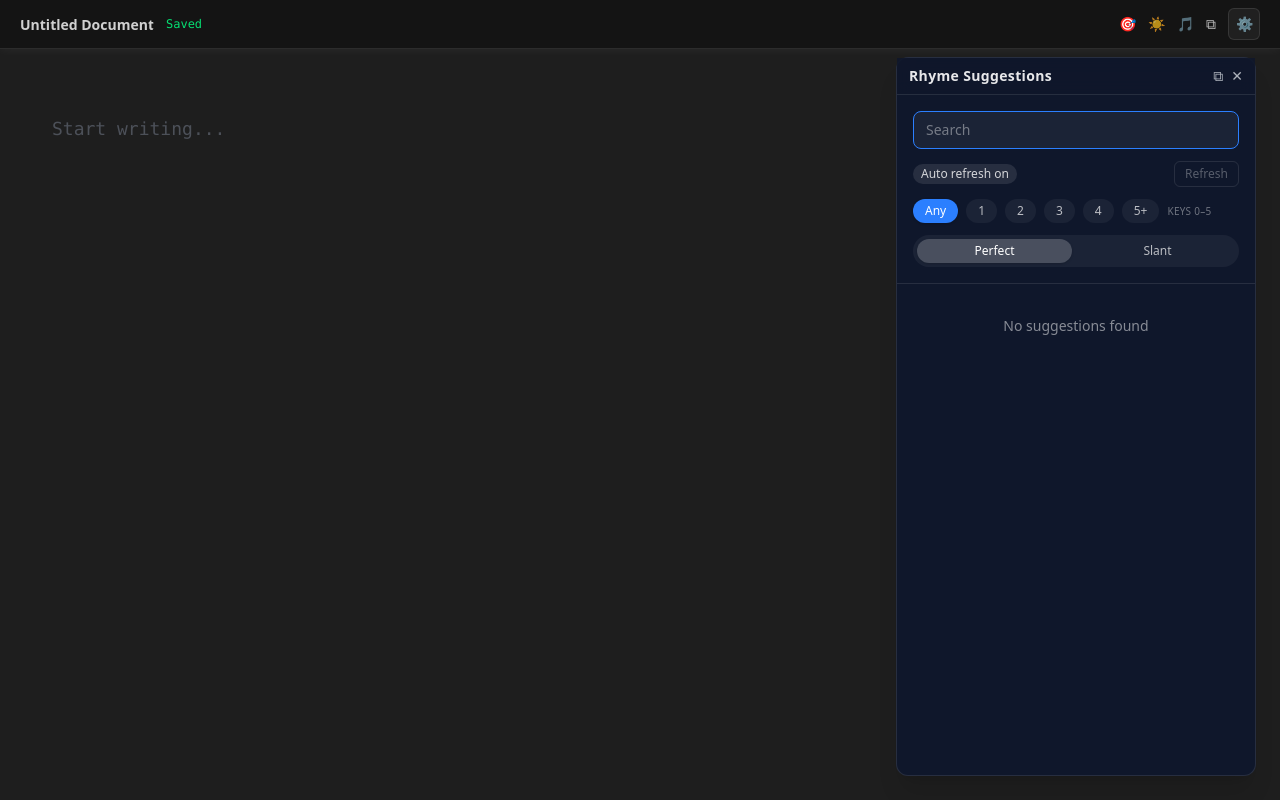
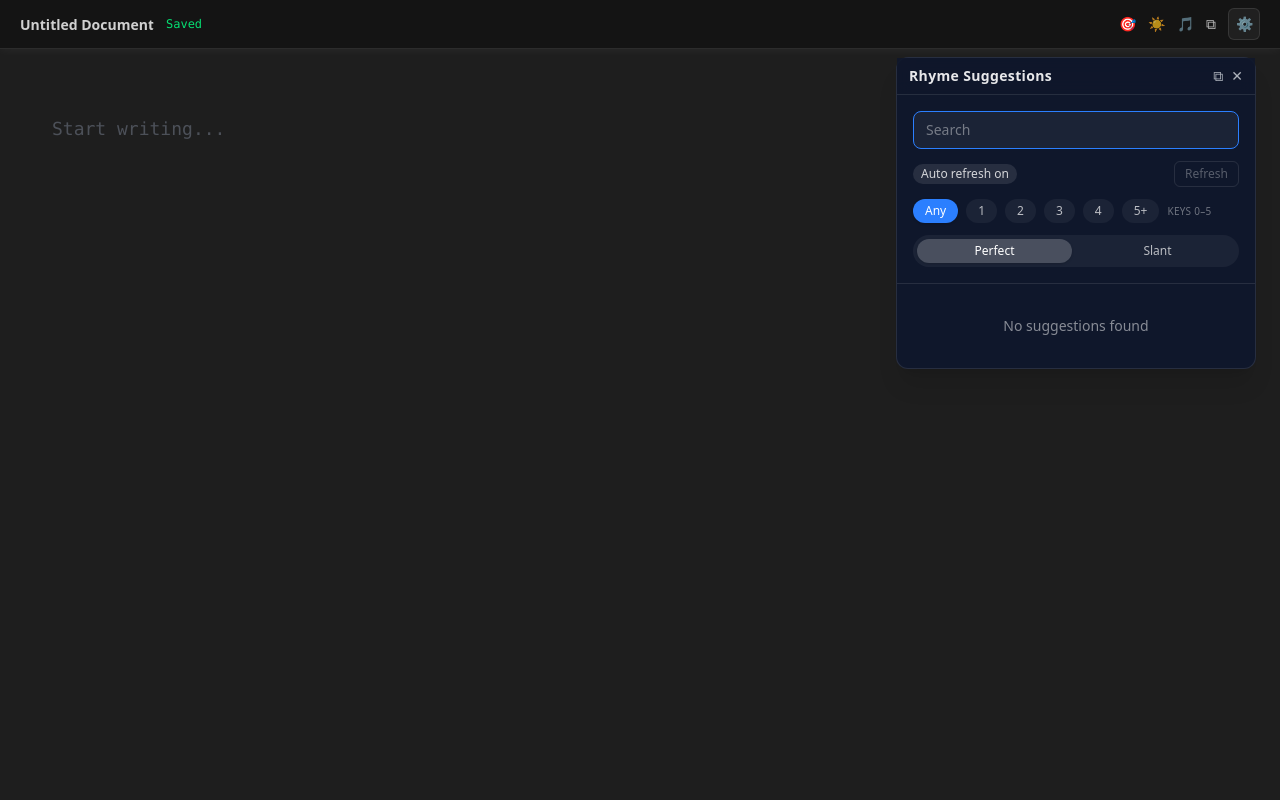
Before and after one commit to ClayTheMisfit/rhyme-lines, a Next.js app: page / in a window 1280 px wide. Built offline with nearby package versions, Linux system fonts and the light colour scheme.

Commit message:
Scope rhyme suggestion keyboard handling to panel (#35)

```diff
--- a/src/components/rhyme/RhymeSuggestionsPanel.tsx
+++ b/src/components/rhyme/RhymeSuggestionsPanel.tsx
@@ -49,6 +49,7 @@ function matchesFilter(suggestion: AggregatedSuggestion, filter: SyllableFilter)
 export function RhymeSuggestionsPanel({ isOpen, onClose, activeWord }: Props) {
   const searchRef = React.useRef<HTMLInputElement>(null)
   const suggestionsRef = React.useRef<AggregatedSuggestion[]>([])
+  const panelRef = React.useRef<HTMLDivElement>(null)
 
   const {
     activeTab,
@@ -174,50 +175,64 @@ export function RhymeSuggestionsPanel({ isOpen, onClose, activeWord }: Props) {
     }
   }, [])
 
-  const handleKeyDown = React.useCallback((e: KeyboardEvent) => {
+  const handleKeyDown = React.useCallback(
+    (event: React.KeyboardEvent<HTMLDivElement>) => {
       if (!panelOpen) return
 
-    const target = e.target as HTMLElement | null
-    const isTypingField = !!target && (target.tagName === 'INPUT' || target.tagName === 'TEXTAREA' || target.isContentEditable)
-
-    if (!e.metaKey && !e.ctrlKey && !e.altKey && e.key >= '0' && e.key <= '5') {
-      if (isTypingField) return
-      e.preventDefault()
-      setFilter(Number(e.key) as SyllableFilter)
+      const target = event.target as HTMLElement | null
+      if (panelRef.current && target && !panelRef.current.contains(target)) {
         return
       }
 
-    if (e.key === 'Escape') {
-      e.preventDefault()
+      const isTypingField =
+        !!target &&
+        (target.tagName === 'INPUT' ||
+          target.tagName === 'TEXTAREA' ||
+          target.isContentEditable)
+
+      if (!event.metaKey && !event.ctrlKey && !event.altKey && event.key >= '0' && event.key <= '5') {
+        if (isTypingField) return
+        event.preventDefault()
+        setFilter(Number(event.key) as SyllableFilter)
+        return
+      }
+
+      if (event.key === 'Escape') {
+        event.preventDefault()
         closePanel()
         onClose()
         return
       }
 
-    if (e.key === 'ArrowDown') {
-      e.preventDefault()
+      switch (event.key) {
+        case 'ArrowDown': {
+          event.preventDefault()
           const next = Math.min(
             selectedIndex + 1,
             Math.max(0, suggestionsRef.current.length - 1)
           )
           setSelectedIndex(next)
-    } else if (e.key === 'ArrowUp') {
-      e.preventDefault()
+          return
+        }
+        case 'ArrowUp': {
+          event.preventDefault()
           const next = Math.max(selectedIndex - 1, 0)
           setSelectedIndex(next)
-    } else if (e.key === 'Enter') {
-      e.preventDefault()
+          return
+        }
+        case 'Enter': {
           const suggestion = suggestionsRef.current[selectedIndex]
-      if (suggestion) {
+          if (!suggestion) return
+          event.preventDefault()
           insertSuggestion(suggestion)
+          return
         }
+        default:
+          return
       }
-  }, [panelOpen, closePanel, insertSuggestion, onClose, selectedIndex, setFilter, setSelectedIndex])
-
-  React.useEffect(() => {
-    document.addEventListener('keydown', handleKeyDown)
-    return () => document.removeEventListener('keydown', handleKeyDown)
-  }, [handleKeyDown])
+    },
+    [closePanel, insertSuggestion, onClose, panelOpen, selectedIndex, setFilter, setSelectedIndex]
+  )
 
   if (!panelOpen) return null
 
@@ -354,6 +369,12 @@ export function RhymeSuggestionsPanel({ isOpen, onClose, activeWord }: Props) {
   )
 
   const panel = (
+    <div
+      ref={panelRef}
+      tabIndex={0}
+      onKeyDown={handleKeyDown}
+      className="focus:outline-none"
+    >
       <DockablePanel
         title="Rhyme Suggestions"
         isFloating={isFloating}
@@ -369,6 +390,7 @@ export function RhymeSuggestionsPanel({ isOpen, onClose, activeWord }: Props) {
       >
         {panelContent}
       </DockablePanel>
+    </div>
   )
 
   if (isFloating) {
```
Lines whose indentation alone changed are shown as unchanged.
